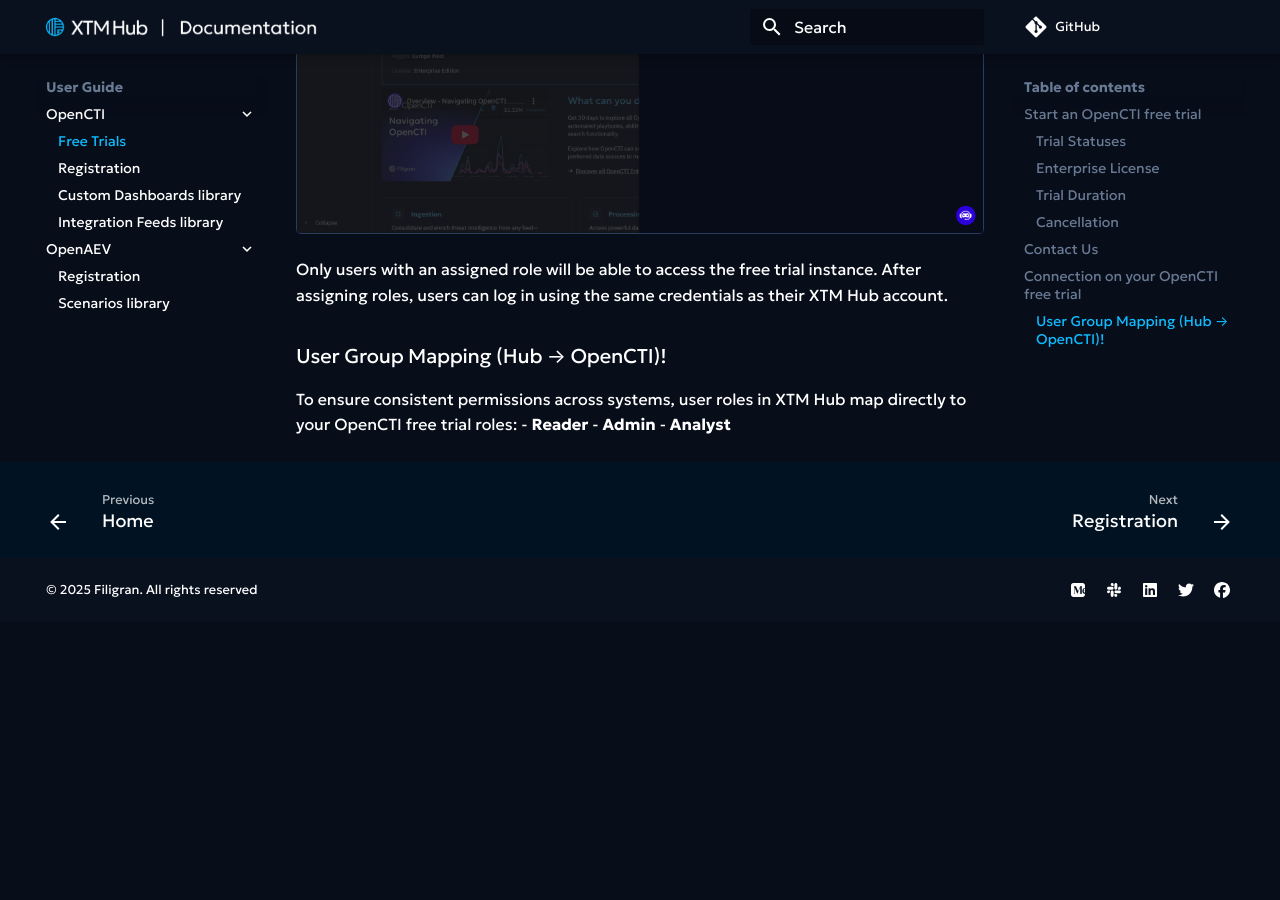
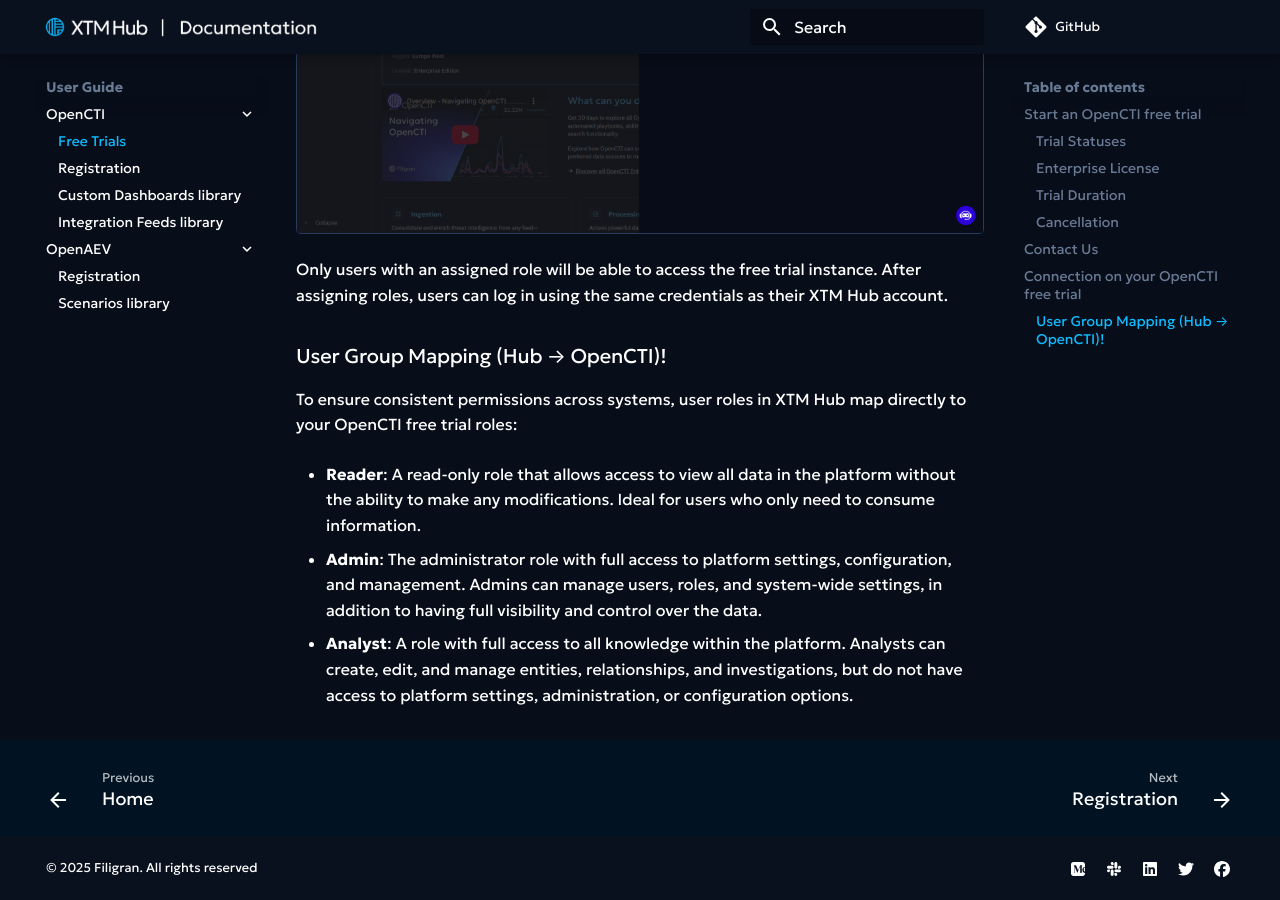
Before and after one commit to FiligranHQ/xtm-hub-docs, an MkDocs documentation site: the page built from docs/user/freetrials.md, in a window 1280 px wide and 900 px high, scrolled down 2455 px. Built offline with MkDocs 1.6.1 and Material for MkDocs 9.7.7, drawn with Linux system fonts in a browser that asks for light colours; comment, search, counter and statistics services are not loaded; the version menu is left out; before the commit the page ends 3077 px from its top, so only the background shows below that.

Commit message:
[docs] add roles details

```diff
--- a/docs/user/freetrials.md
+++ b/docs/user/freetrials.md
@@ -59,6 +59,9 @@
 
 ### User Group Mapping (Hub → OpenCTI)!
 To ensure consistent permissions across systems, user roles in XTM Hub map directly to your OpenCTI free trial roles:
-- **Reader**
-- **Admin**
-- **Analyst**
+
+- **Reader**: A read-only role that allows access to view all data in the platform without the ability to make any modifications. Ideal for users who only need to consume information.
+
+- **Admin**: The administrator role with full access to platform settings, configuration, and management. Admins can manage users, roles, and system-wide settings, in addition to having full visibility and control over the data.
+
+- **Analyst**: A role with full access to all knowledge within the platform. Analysts can create, edit, and manage entities, relationships, and investigations, but do not have access to platform settings, administration, or configuration options.
```
